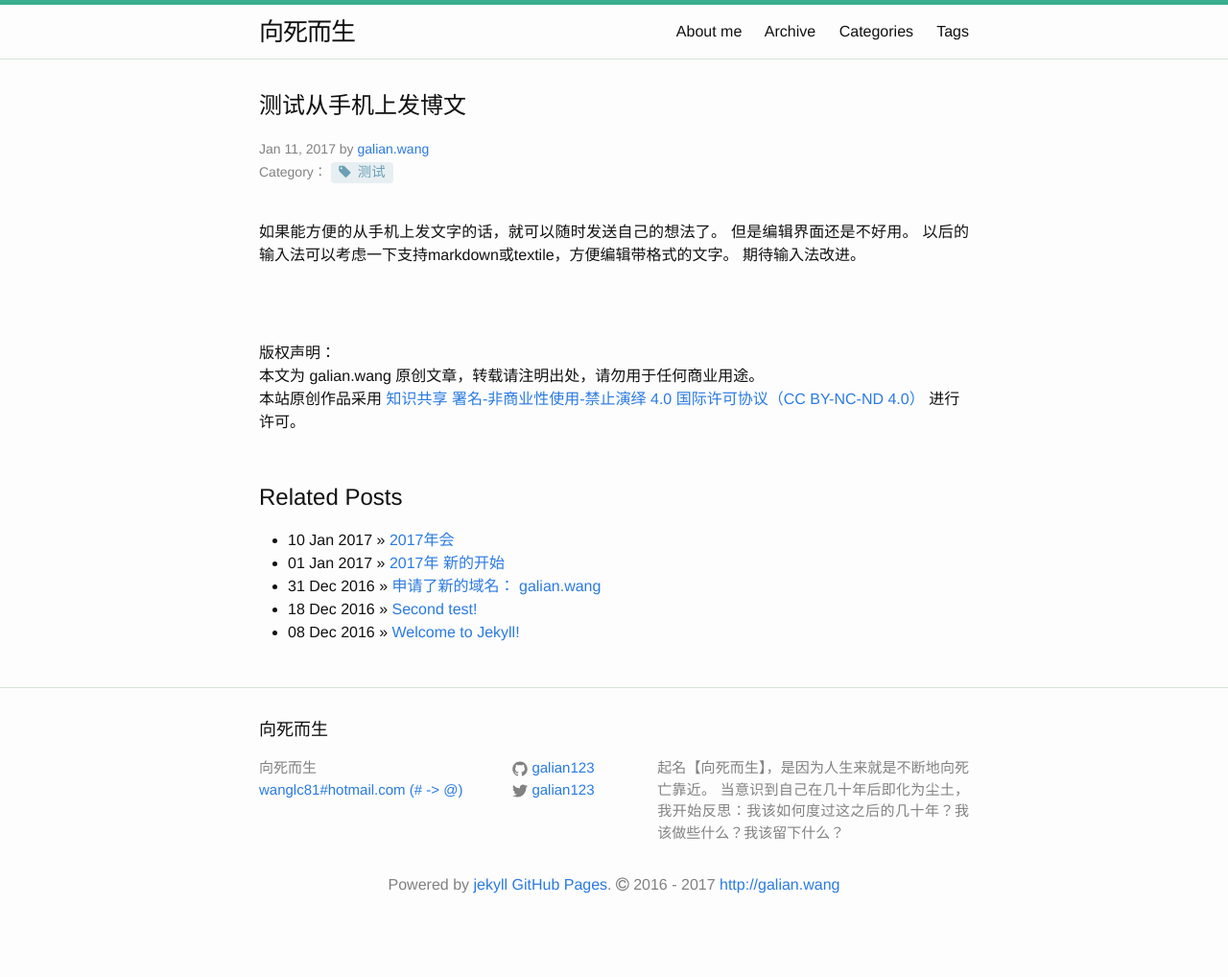
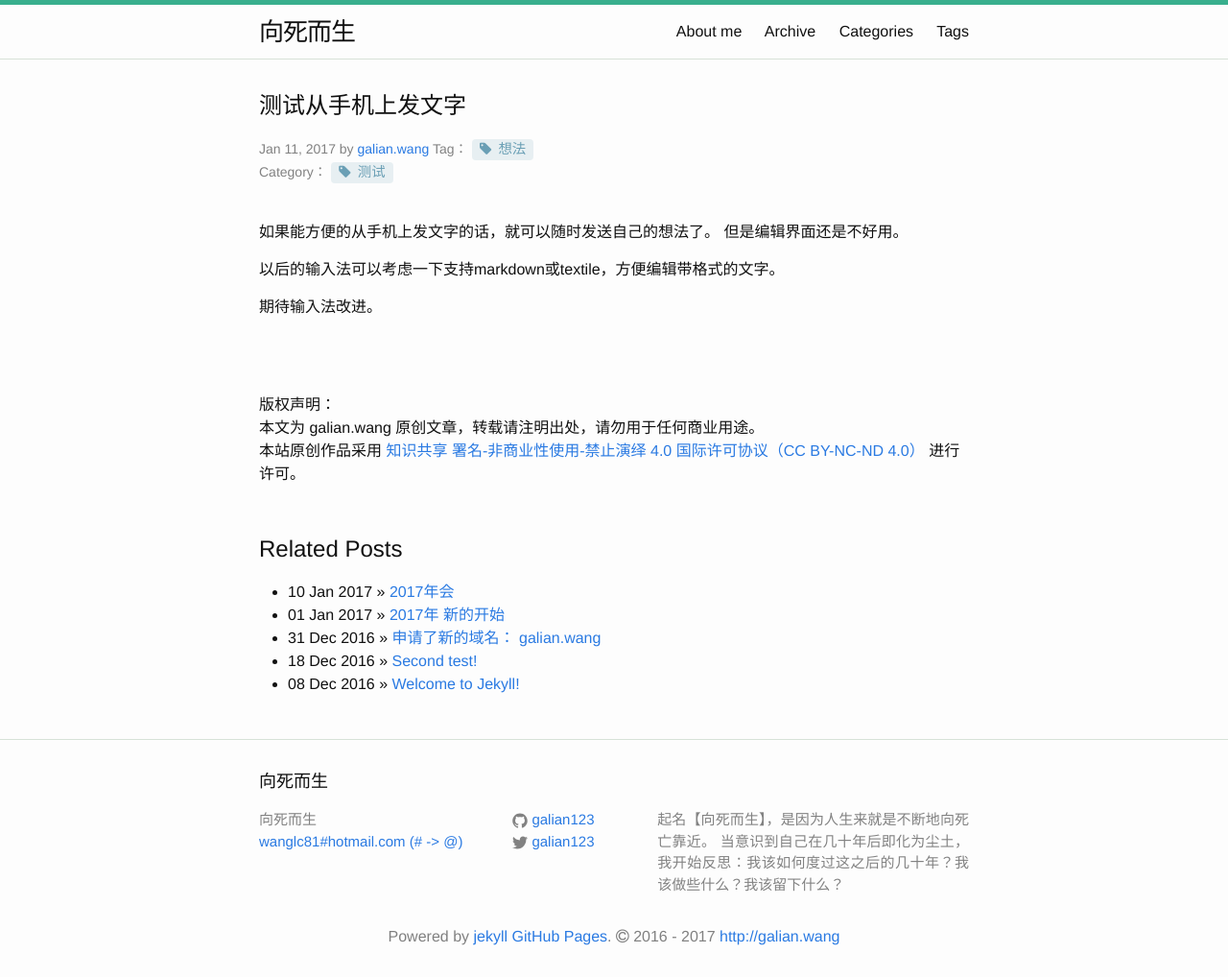
Before and after one commit to galian123/galian123.github.io, a Jekyll site: the page built from _posts/2017-01-11-test-post-from-phone.md, in a window 1280 px wide. Shown: the whole page at 96% size. Built offline with Jekyll 4.4.1, drawn with Linux system fonts in a browser that asks for light colours; nearby versions of some CDN libraries; before the commit the page ends 964 px from its top, so only the background shows below that.

Commit message:
Update 2017-01-11-test-post-from-phone.md

```diff
--- a/_posts/2017-01-11-test-post-from-phone.md
+++ b/_posts/2017-01-11-test-post-from-phone.md
@@ -1,12 +1,14 @@
 ---
 layout: post
-title: 测试从手机上发博文
+title: 测试从手机上发文字
 date: 2017-01-11 19:28 +0800
 categories: 测试
-tags:
+tags: 想法
 ---
 
 如果能方便的从手机上发文字的话，就可以随时发送自己的想法了。
 但是编辑界面还是不好用。
+
 以后的输入法可以考虑一下支持markdown或textile，方便编辑带格式的文字。
+
 期待输入法改进。
```
